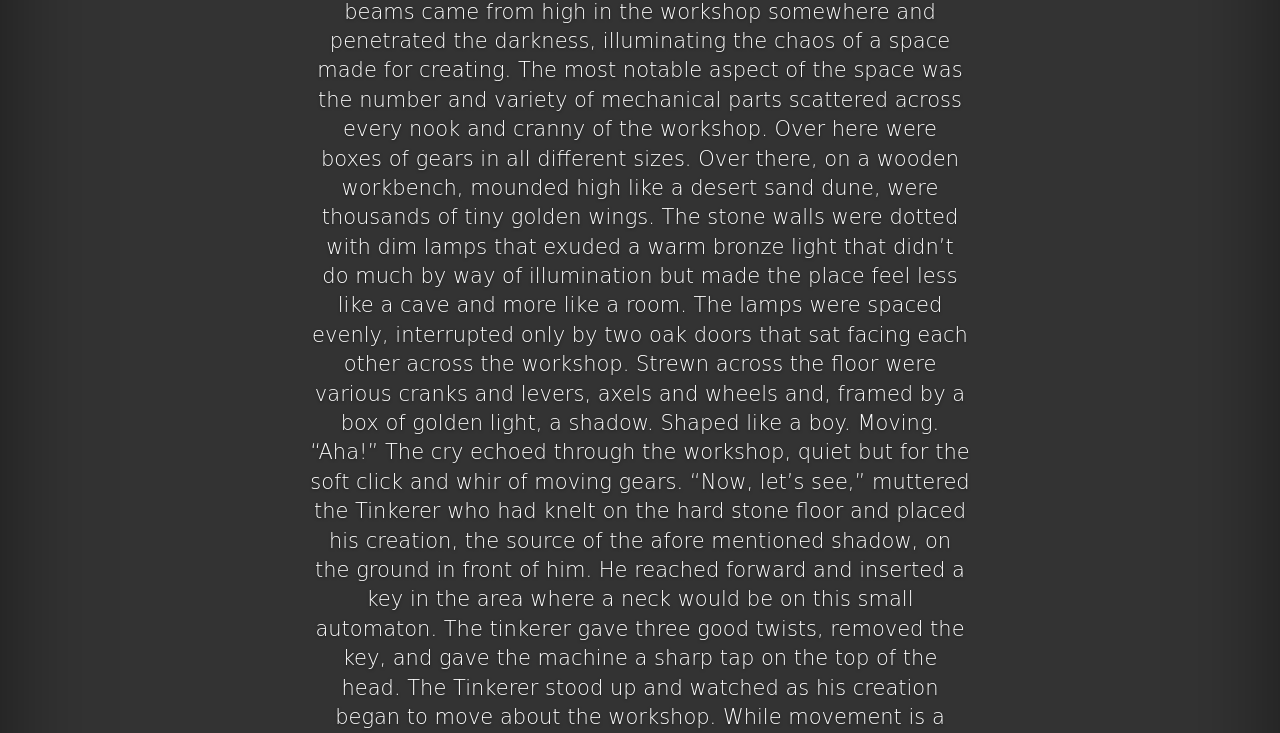
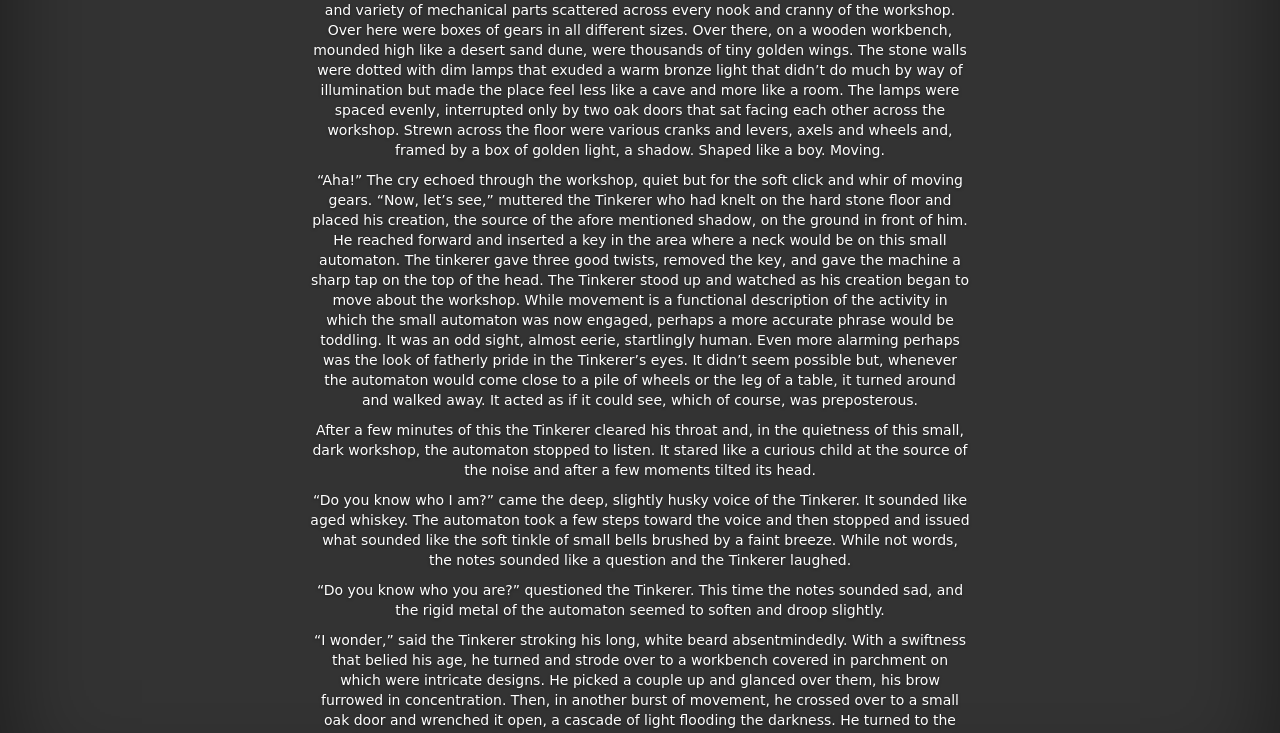
Before and after one commit to Pward725/pward725.github.io, a plain HTML site: page index.html in a window 1280 px wide. Shown: the part 120-853 px from the top of the page. Drawn offline with nearby package versions, Linux system fonts and the light colour scheme; files that its build step writes are made by us from their sources; a script that the page names is missing; a web font is replaced by a local one.

Commit message:
Adding an about page and the text of the story

```diff
--- a/index.html
+++ b/index.html
@@ -39,19 +39,23 @@
 
                   <li><a href="#">The Process</a></li>
                   <li class="active"><a href="#">The Story</a></li>
-                  <li><a href="#">About</a></li>
+                  <li><a href="about.html">About</a></li>
                 </ul>
               </nav>
             </div>
           </div>
 
           <div class="inner cover">
-            <p class="lead">The tired old Tinkerer held his creation up to the light and sighed. It was the sound of something falling in to place that previously, frustratingly had absolutely refused to do so. A few golden beams came from high in the workshop somewhere and penetrated the darkness, illuminating the chaos of a space made for creating. The most notable aspect of the space was the number and variety of mechanical parts scattered across every nook and cranny of the workshop. Over here were boxes of gears in all different sizes. Over there, on a wooden workbench, mounded high like a desert sand dune, were thousands of tiny golden wings. The stone walls were dotted with dim lamps that exuded a warm bronze light that didn’t do much by way of illumination but made the place feel less like a cave and more like a room. The lamps were spaced evenly, interrupted only by two oak doors that sat facing each other across the workshop. Strewn across the floor were various cranks and levers, axels and wheels and, framed by a box of golden light, a shadow. Shaped like a boy. Moving.
-              “Aha!” The cry echoed through the workshop, quiet but for the soft click and whir of moving gears. “Now, let’s see,” muttered the Tinkerer who had knelt on the hard stone floor and placed his creation, the source of the afore mentioned shadow, on the ground in front of him. He reached forward and inserted a key in the area where a neck would be on this small automaton. The tinkerer gave three good twists, removed the key, and gave the machine a sharp tap on the top of the head. The Tinkerer stood up and watched as his creation began to move about the workshop. While movement is a functional description of the activity in which the small automaton was now engaged, perhaps a more accurate phrase would be toddling. It was an odd sight, almost eerie, startlingly human. Even more alarming perhaps was the look of fatherly pride in the Tinkerer’s eyes. It didn’t seem possible but, whenever the automaton would come close to a pile of wheels or the leg of a table, it turned around and walked away. It acted as if it could see, which of course, was preposterous.
-              After a few minutes of this the Tinkerer cleared his throat and, in the quietness of this small, dark workshop, the automaton stopped to listen. It stared like a curious child at the source of the noise and after a few moments tilted its head.
-              “Do you know who I am?” came the deep, slightly husky voice of the Tinkerer. It sounded like aged whiskey. The automaton took a few steps toward the voice and then stopped and issued what sounded like the soft tinkle of small bells brushed by a faint breeze. While not words, the notes sounded like a question and the Tinkerer laughed.
-              “Do you know who you are?” questioned the Tinkerer. This time the notes sounded sad, and the rigid metal of the automaton seemed to soften and droop slightly.
-              “I wonder,” said the Tinkerer stroking his long, white beard absentmindedly. With a swiftness that belied his age, he turned and strode over to a workbench covered in parchment on which were intricate designs. He picked a couple up and glanced over them, his brow furrowed in concentration. Then, in another burst of movement, he crossed over to a small oak door and wrenched it open, a cascade of light flooding the darkness. He turned to the small automaton and said, “Come along now.” It crept toward the door, cautious. A puff of wind came through the open door ruffling the robes of the Tinkerer and scattering some loose parchments.
+            <p class="lead">
+              <p>The tired old Tinkerer held his creation up to the light and sighed. It was the sound of something falling in to place that previously, frustratingly had absolutely refused to do so. A few golden beams came from high in the workshop somewhere and penetrated the darkness, illuminating the chaos of a space made for creating. The most notable aspect of the space was the number and variety of mechanical parts scattered across every nook and cranny of the workshop. Over here were boxes of gears in all different sizes. Over there, on a wooden workbench, mounded high like a desert sand dune, were thousands of tiny golden wings. The stone walls were dotted with dim lamps that exuded a warm bronze light that didn’t do much by way of illumination but made the place feel less like a cave and more like a room. The lamps were spaced evenly, interrupted only by two oak doors that sat facing each other across the workshop. Strewn across the floor were various cranks and levers, axels and wheels and, framed by a box of golden light, a shadow. Shaped like a boy. Moving.</p>
+              <p>“Aha!” The cry echoed through the workshop, quiet but for the soft click and whir of moving gears. “Now, let’s see,” muttered the Tinkerer who had knelt on the hard stone floor and placed his creation, the source of the afore mentioned shadow, on the ground in front of him. He reached forward and inserted a key in the area where a neck would be on this small automaton. The tinkerer gave three good twists, removed the key, and gave the machine a sharp tap on the top of the head. The Tinkerer stood up and watched as his creation began to move about the workshop. While movement is a functional description of the activity in which the small automaton was now engaged, perhaps a more accurate phrase would be toddling. It was an odd sight, almost eerie, startlingly human. Even more alarming perhaps was the look of fatherly pride in the Tinkerer’s eyes. It didn’t seem possible but, whenever the automaton would come close to a pile of wheels or the leg of a table, it turned around and walked away. It acted as if it could see, which of course, was preposterous.</p>
+
+            <p>After a few minutes of this the Tinkerer cleared his throat and, in the quietness of this small, dark workshop, the automaton stopped to listen. It stared like a curious child at the source of the noise and after a few moments tilted its head.</p>
+            <p>“Do you know who I am?” came the deep, slightly husky voice of the Tinkerer. It sounded like aged whiskey. The automaton took a few steps toward the voice and then stopped and issued what sounded like the soft tinkle of small bells brushed by a faint breeze. While not words, the notes sounded like a question and the Tinkerer laughed.</p>
+
+
+              <p>“Do you know who you are?” questioned the Tinkerer. This time the notes sounded sad, and the rigid metal of the automaton seemed to soften and droop slightly.</p>
+              <p>“I wonder,” said the Tinkerer stroking his long, white beard absentmindedly. With a swiftness that belied his age, he turned and strode over to a workbench covered in parchment on which were intricate designs. He picked a couple up and glanced over them, his brow furrowed in concentration. Then, in another burst of movement, he crossed over to a small oak door and wrenched it open, a cascade of light flooding the darkness. He turned to the small automaton and said, “Come along now.” It crept toward the door, cautious. A puff of wind came through the open door ruffling the robes of the Tinkerer and scattering some loose parchments.</p>
               </p>
           </div>
         </div>
```
Also changed, not shown: about.html (added, +28 -0 lines).
